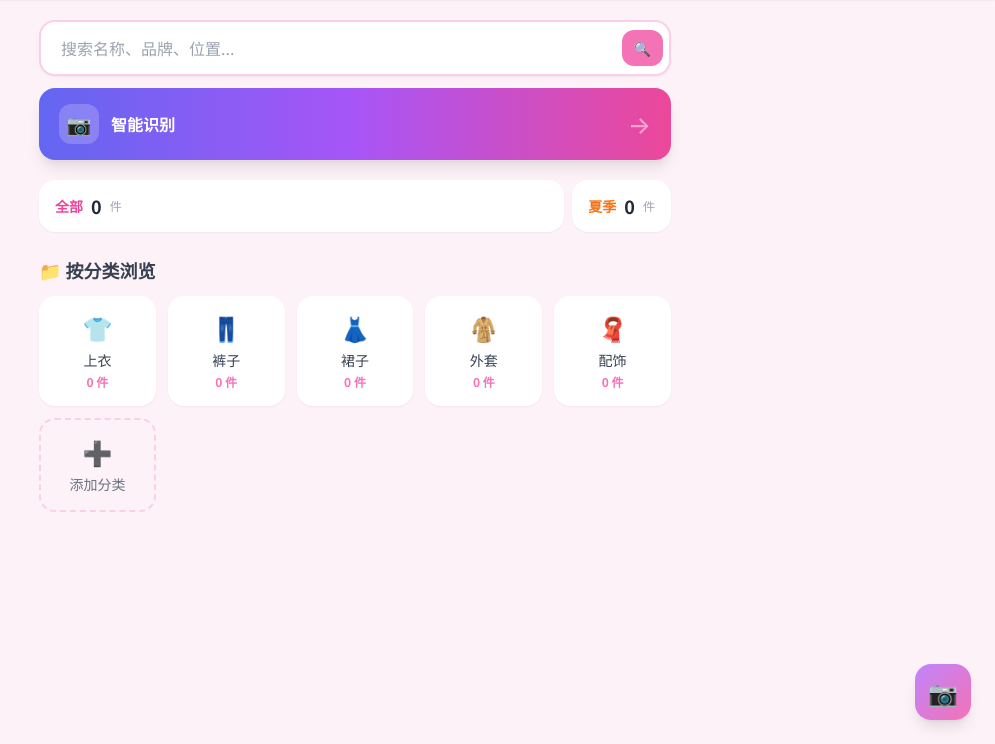
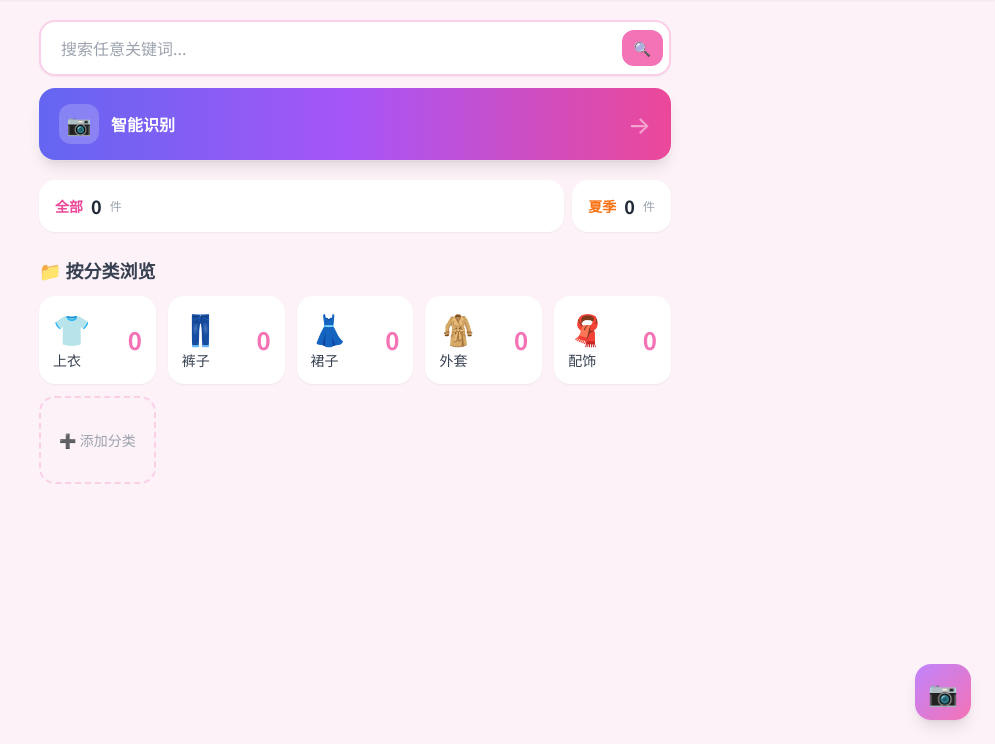
Before and after one commit to cannamedyzzj-cloud/wardrobe-app, a Flask app: page / in a window 1280 px wide. Shown: the part 56-800 px from the top of the page, without its empty margins (285-1280 px from the left). Run offline with Flask 3, Linux system fonts and the light colour scheme; some libraries are stand-ins or nearby versions.

Commit message:
UI优化：搜索提示、分类卡片布局、筛选器宽度、表单排序等

```diff
--- a/templates/index.html
+++ b/templates/index.html
@@ -4,7 +4,7 @@
 
 <div class="mb-5">
     <form action="/garments" method="get" class="relative">
-        <input type="text" name="search" placeholder="搜索名称、品牌、位置..."
+        <input type="text" name="search" placeholder="搜索任意关键词..."
                class="w-full px-5 py-3.5 rounded-2xl border-2 border-pink-200 bg-white text-base outline-none focus:border-primary focus:ring-4 focus:ring-pink-100 shadow-sm"
                autocomplete="off">
         <button type="submit" class="absolute right-2 top-1/2 -translate-y-1/2 bg-primary hover:bg-primary-dark text-white px-3 py-2 rounded-xl font-medium text-sm">🔍</button>
@@ -46,17 +46,18 @@
 </div>
 
 <h2 class="text-lg font-bold text-gray-700 mb-3">📁 按分类浏览</h2>
-<div class="grid grid-cols-3 sm:grid-cols-4 md:grid-cols-5 gap-3 mb-6">
+<div class="grid grid-cols-3 sm:grid-cols-4 md:grid-cols-5 gap-3 mb-6 auto-rows-fr">
     {% for cat in categories %}
-    <a href="/garments?category={{ cat.id }}" class="bg-white rounded-2xl p-4 shadow-sm hover:shadow-md text-center no-underline text-gray-700 transition-all hover:-translate-y-0.5">
-        <div class="text-2xl mb-1.5">{{ cat.icon }}</div>
-        <div class="text-sm font-medium truncate">{{ cat.name }}</div>
-        <div class="text-xs text-primary mt-1 font-bold">{{ cat_counts.get(cat.id, 0) }} 件</div>
+    <a href="/garments?category={{ cat.id }}" class="bg-white rounded-2xl p-3.5 shadow-sm hover:shadow-md no-underline text-gray-700 transition-all hover:-translate-y-0.5 flex items-center h-full">
+        <div class="flex flex-col min-w-0 flex-1">
+            <span class="text-3xl">{{ cat.icon }}</span>
+            <span class="text-sm font-medium truncate mt-1">{{ cat.name }}</span>
+        </div>
+        <span class="text-2xl font-extrabold text-primary shrink-0 ml-3">{{ cat_counts.get(cat.id, 0) }}</span>
     </a>
     {% endfor %}
-    <a href="/manage/categories" class="bg-pink-50 rounded-2xl p-4 border-2 border-dashed border-pink-200 text-center no-underline text-gray-500 hover:border-primary hover:-translate-y-0.5 transition-all">
-        <div class="text-2xl mb-1.5">➕</div>
-        <div class="text-sm">添加分类</div>
+    <a href="/manage/categories" class="bg-pink-50 rounded-2xl p-3.5 border-2 border-dashed border-pink-200 text-center no-underline text-gray-400 hover:border-primary hover:-translate-y-0.5 transition-all flex items-center justify-center h-full">
+        <span class="text-sm font-medium">➕ 添加分类</span>
     </a>
 </div>
 
--- a/templates/list.html
+++ b/templates/list.html
@@ -5,7 +5,7 @@
 <div class="bg-white rounded-2xl p-4 shadow-sm mb-4">
     <form method="get" class="space-y-3">
         <div class="relative">
-            <input type="text" name="search" value="{{ current_search }}" placeholder="搜索名称、品牌、位置..."
+            <input type="text" name="search" value="{{ current_search }}" placeholder="搜索任意关键词..."
                    class="w-full px-4 py-2.5 rounded-xl border border-gray-200 outline-none focus:border-primary text-sm">
             <button type="submit" class="absolute right-2 top-1/2 -translate-y-1/2 w-9 h-9 bg-primary text-white rounded-lg flex items-center justify-center text-base">🔍</button>
         </div>
```
Also changed, not shown: templates/form.html (+5 -5 lines).
